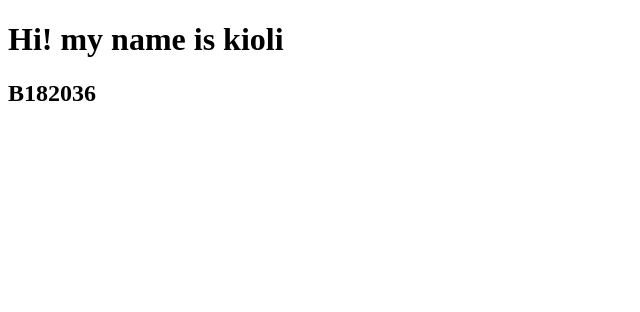
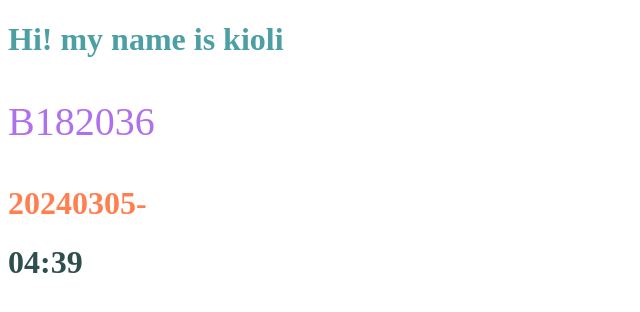
Before and after one commit to Qwp105/Qwp105.github.io, a plain HTML site: page index.html in a window 1280 px wide. Shown: the whole page, without its empty margins (0-640 px from the left). Drawn offline with Linux system fonts and the light colour scheme.

Commit message:
我的第二週：CSS測試

```diff
--- a/index.html
+++ b/index.html
@@ -3,10 +3,28 @@
     <head>
         <meta charset="UTF-8">
         <title>Title</title>
+        <style>
+            h1{
+                color: #4c9fa3;
+            }
+            p{
+                color: #8a2be2ad;
+               font-size: 40px;
+            font-family: "Apple Braille";
+            }
+            #myid{
+                color: coral;
+            }
+            .mycls{
+                color: darkslategrey;
+            }
+        </style>
     </head>
 
     <body>
         <h1>Hi! my name is kioli</h1>
-        <h2>B182036</h2>
+        <p>B182036</p>
+        <h1 id="myid">20240305-</h1>
+        <h1 class="mycls">04:39</h1>
     </body>
 </html>
```
